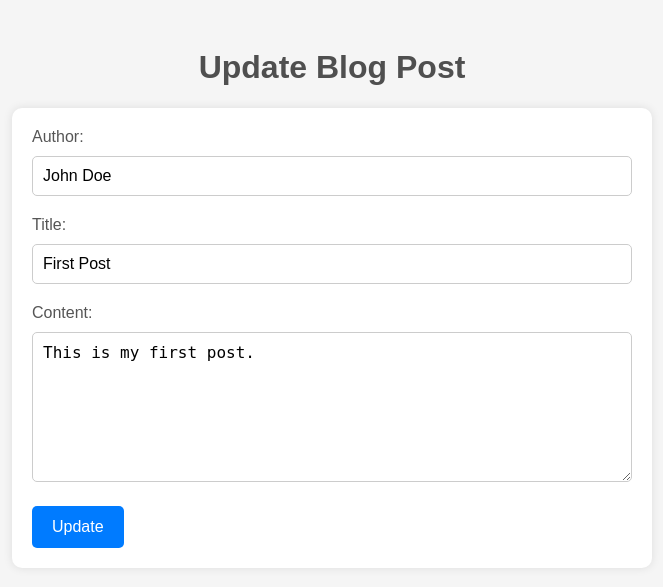
After one commit to kot-brodskogo/blogApp, a Flask app: page /update/1 in a window 1280 px wide. The commit adds this page. Shown: the top 587 px of the page, without its empty margins (308-971 px from the left). Run offline with Flask 3, Linux system fonts and the light colour scheme.

Commit message:
Update option was added

```diff
--- a/app.py
+++ b/app.py
@@ -24,8 +24,16 @@ class BlogManager:
         self.save_posts()
 
     def delete_post(self, post_id):
-        self.blog_posts = [post for post in self.blog_posts if str(post['id']) != post_id]
-        self.save_posts()
+        post_to_delete = self.fetch_post_by_id(post_id)
+        if post_to_delete:
+            self.blog_posts.remove(post_to_delete)
+            self.save_posts()
+
+    def fetch_post_by_id(self, post_id):
+        for post in self.blog_posts:
+            if str(post['id']) == post_id:
+                return post
+        return None
 
 
 blog_manager = BlogManager('blog_data.json')
@@ -69,6 +77,35 @@ def delete(post_id):
     return redirect(url_for('index'))
 
 
+@app.route('/update/<post_id>', methods=['GET', 'POST'])
+def update(post_id):
+    # Fetch the blog posts from the JSON file
+    post = blog_manager.fetch_post_by_id(post_id)
+    if post is None:
+        # Post not found
+        return "Post not found", 404
+
+    if request.method == 'POST':
+        # Update the post details based on the form submission
+        title = request.form.get('title')
+        author = request.form.get('author')
+        content = request.form.get('content')
+
+        # Update the post details
+        post['title'] = title
+        post['author'] = author
+        post['content'] = content
+
+        # Save the updated blog posts to the JSON file
+        blog_manager.save_posts()
+
+        # Redirect back to the index page
+        return redirect(url_for('index'))
+
+    # If it's a GET request, display the update form
+    return render_template('update.html', post=post)
+
+
 def generate_unique_id():
     # Generate a UUID and return its hexadecimal representation
     return uuid.uuid4().hex
--- a/blog_data.json
+++ b/blog_data.json
@@ -8,7 +8,7 @@
     {
         "id": "b6a04091f7f84e5fabd082e9fa6ff1fb",
         "title": "New",
-        "author": "I am",
+        "author": "Me",
         "content": "Let's test it"
     },
     {
@@ -16,5 +16,11 @@
         "title": "Can I figure out the delete option?",
         "author": "Me",
         "content": "Someday probably I will"
+    },
+    {
+        "id": "49e75ed27f614ea08798c60be1fd8ddc",
+        "title": "Something",
+        "author": "Jessie",
+        "content": "Updated version is here"
     }
 ]
--- a/static/style.css
+++ b/static/style.css
@@ -85,3 +85,19 @@ input[type="submit"]:hover {
 .delete-btn:hover {
     background-color: #c82333; /* Darker red on hover */
 }
+
+/* Update button styles */
+.update-btn {
+    background-color: #28a745; /* Green color */
+    color: #fff; /* White text color */
+    padding: 10px 20px; /* Adjust padding */
+    border-radius: 5px; /* Rounded corners */
+    text-decoration: none; /* Remove underline */
+    font-size: 16px; /* Font size */
+    margin-right: 10px; /* Add some margin */
+    transition: background-color 0.3s; /* Smooth transition */
+}
+
+.update-btn:hover {
+    background-color: #218838; /* Darker green on hover */
+}
--- a/templates/index.html
+++ b/templates/index.html
@@ -17,6 +17,7 @@
         <form action="{{ url_for('delete', post_id=post['id']) }}" method="POST">
             <button type="submit" class="delete-btn">Delete</button>
         </form>
+        <a href="{{ url_for('update', post_id=post['id']) }}" class="update-btn">Update</a>
     </div>
     {% endfor %}
     <a href="{{ url_for('add') }}">Add a new post</a>
--- /dev/null
+++ b/templates/update.html
@@ -0,0 +1,25 @@
+<!DOCTYPE html>
+<html lang="en">
+<head>
+    <meta charset="UTF-8">
+    <meta name="viewport" content="width=device-width, initial-scale=1.0">
+    <title>Update Blog Post</title>
+    <link rel="stylesheet" href="{{ url_for('static', filename='style.css') }}">
+</head>
+<body>
+    <h1>Update Blog Post</h1>
+
+    <form action="{{ url_for('update', post_id=post['id']) }}" method="POST">
+        <label for="author">Author:</label>
+        <input type="text" id="author" name="author" value="{{ post['author'] }}"><br>
+
+        <label for="title">Title:</label>
+        <input type="text" id="title" name="title" value="{{ post['title'] }}"><br>
+
+        <label for="content">Content:</label>
+        <textarea id="content" name="content" rows="5">{{ post['content'] }}</textarea><br>
+
+        <input type="submit" value="Update">
+    </form>
+</body>
+</html>
```
